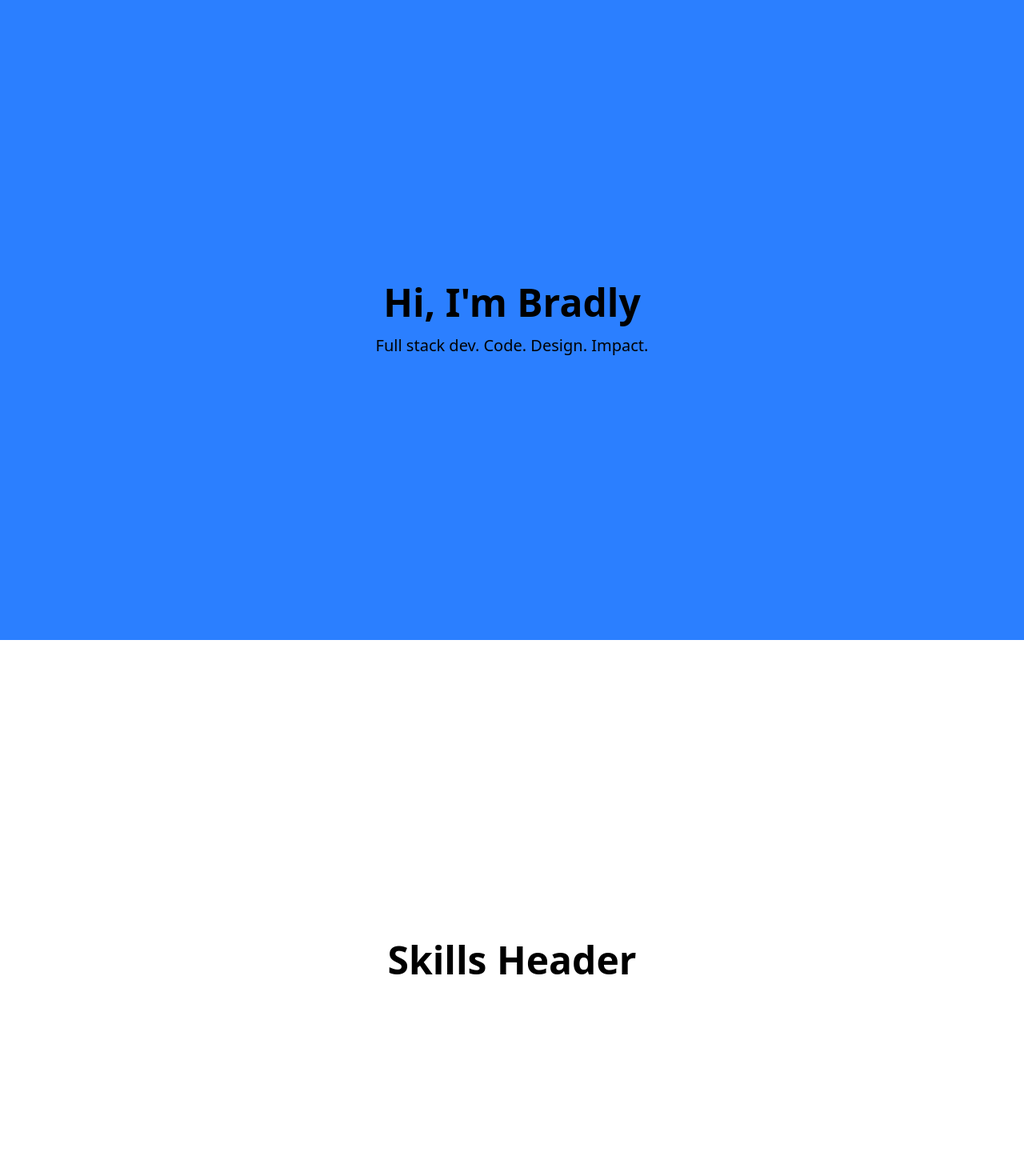
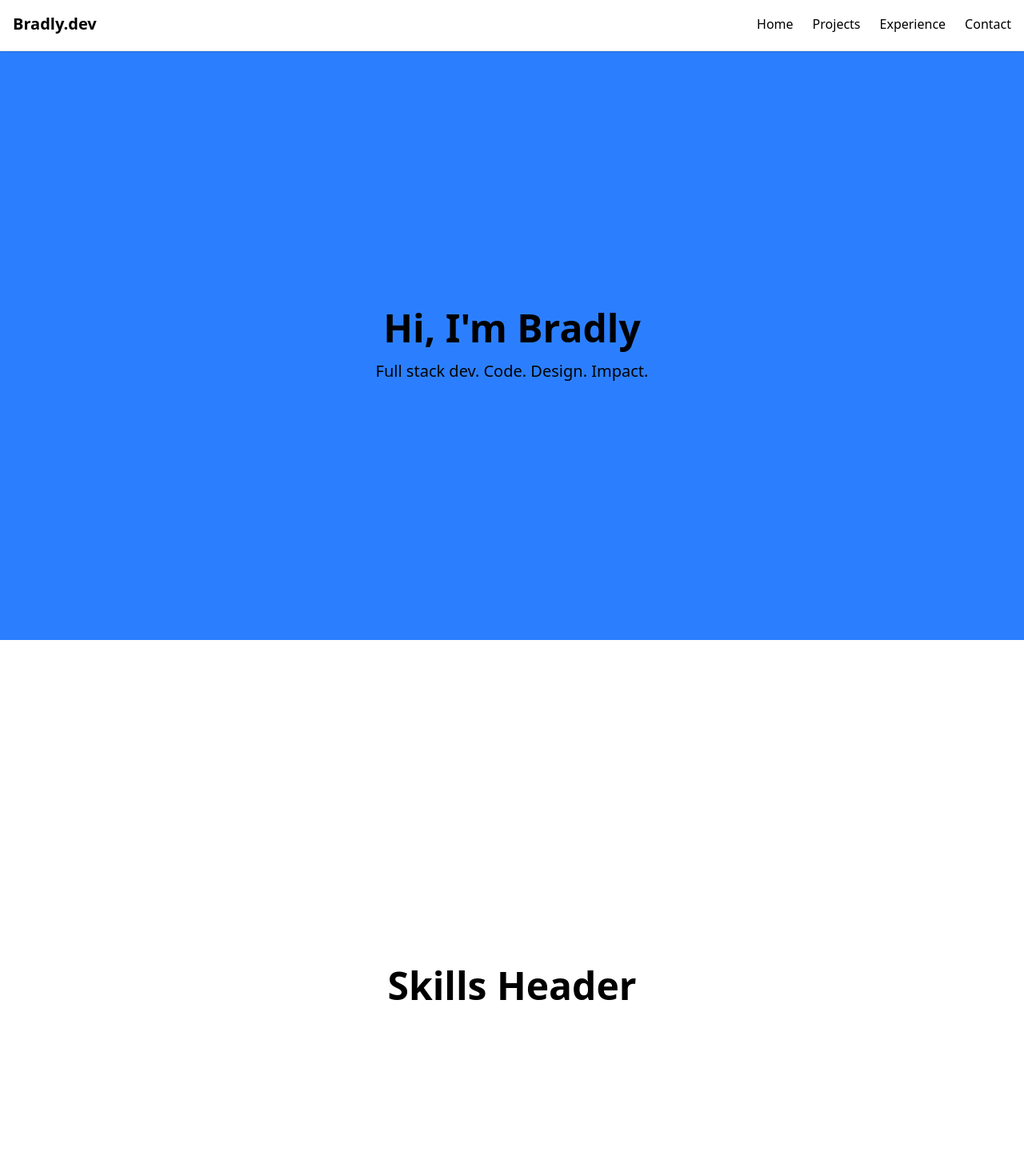
Before and after one commit to bradlylewis/my-portfolio-site, a React (Vite) app: page / in a window 1280 px wide. Shown: the top 1470 px of the page at 80% size. Built offline with nearby package versions, Linux system fonts and the light colour scheme.

Commit message:
update layout and styles

```diff
--- a/src/App.jsx
+++ b/src/App.jsx
@@ -3,11 +3,14 @@ import Skills from './components/Skills';
 import Projects from './components/Projects';
 import Experience from './components/Experience';
 import Contact from './components/Contact';
+import NavBar from './components/NavBar';
 
 function App() {
 
   return (
     <>
+    <div id="top" />
+      <NavBar />
       <Hero />
       <Skills />
       <Projects />
--- a/src/components/Contact.jsx
+++ b/src/components/Contact.jsx
@@ -1,7 +1,7 @@
 export default function Contact() {
   return (
-     <section className="h-screen bg-white flex items-center">
-      <div className="container mx-auto max-w-7xl px-4 text-center">
+     <section id="contact" className="h-screen bg-white flex items-center">
+      <div className="container pt-16 mx-auto max-w-7xl px-4 text-center">
         <h1 className="text-5xl font-bold">Contact Header</h1>
       </div>
     </section>
--- a/src/components/Experience.jsx
+++ b/src/components/Experience.jsx
@@ -1,7 +1,7 @@
 export default function Experience() {
   return (
-     <section className="h-screen bg-purple-500 flex items-center">
-      <div className="container mx-auto max-w-7xl px-4 text-center">
+     <section id="experience" className="h-screen bg-purple-500 flex items-center">
+      <div className="container pt-16 mx-auto max-w-7xl px-4 text-center">
         <h1 className="text-5xl font-bold">Experience Header</h1>
       </div>
     </section>
--- a/src/components/Hero.jsx
+++ b/src/components/Hero.jsx
@@ -1,6 +1,6 @@
 export default function Hero() {
   return (
-    <section className="h-screen bg-blue-500 flex items-center" >
+    <section id="hero" className="h-[calc(100vh-4rem)] bg-blue-500 flex items-center" >
       <div className="container mx-auto max-w-7xl px-4 text-center">
         <h1 className="text-5xl font-bold">Hi, I'm Bradly</h1>
         <p className="mt-4 text-xl">Full stack dev. Code. Design. Impact.</p>
--- /dev/null
+++ b/src/components/NavBar.jsx
@@ -0,0 +1,52 @@
+import { useState } from 'react';
+
+export default function Navbar() {
+  const [menuOpen, setMenuOpen] = useState(false);
+
+  return (
+    <nav className="sticky top-0 z-50 h-16 bg-white border-b border-gray-200 shadow">
+      <div className="max-w-7xl mx-auto px-4 py-4 flex justify-between items-center">
+        {/* Logo */}
+        <div className="text-xl font-bold">Bradly.dev</div>
+
+        {/* Desktop Menu (visible from md and up) */}
+        <ul className="hidden md:flex space-x-6">
+          <li><a href="#top" className="hover:underline">Home</a></li>
+          <li><a href="#projects" className="hover:underline">Projects</a></li>
+          <li><a href="#experience" className="hover:underline">Experience</a></li>
+          <li><a href="#contact" className="hover:underline">Contact</a></li>
+        </ul>
+
+        {/* Mobile Hamburger Button (hidden on md and up) */}
+        <button
+          className="md:hidden"
+          onClick={() => setMenuOpen(!menuOpen)}
+          aria-label="Toggle menu"
+        >
+          <svg
+            className="w-6 h-6"
+            fill="none"
+            stroke="currentColor"
+            viewBox="0 0 24 24"
+          >
+            {menuOpen ? (
+              <path strokeLinecap="round" strokeLinejoin="round" strokeWidth="2" d="M6 18L18 6M6 6l12 12" />
+            ) : (
+              <path strokeLinecap="round" strokeLinejoin="round" strokeWidth="2" d="M4 6h16M4 12h16M4 18h16" />
+            )}
+          </svg>
+        </button>
+      </div>
+
+      {/* Mobile Dropdown (only visible on small screens) */}
+      {menuOpen && (
+        <ul className="md:hidden px-4 pb-4 space-y-2 bg-white shadow">
+          <li><a href="#hero" onClick={() => setMenuOpen(false)}>Home</a></li>
+          <li><a href="#projects" onClick={() => setMenuOpen(false)}>Projects</a></li>
+          <li><a href="#experience" onClick={() => setMenuOpen(false)}>Experience</a></li>
+          <li><a href="#contact" onClick={() => setMenuOpen(false)}>Contact</a></li>
+        </ul>
+      )}
+    </nav>
+  );
+}
--- a/src/components/Projects.jsx
+++ b/src/components/Projects.jsx
@@ -1,7 +1,7 @@
 export default function Projects() {
   return (
-    <section className="h-screen bg-teal-500 flex items-center">
-      <div className="container mx-auto max-w-7xl px-4 text-center">
+    <section id="projects" className="h-screen bg-teal-500 flex items-center">
+      <div className="container pt-16 mx-auto max-w-7xl px-4 text-center">
         <h1 className="text-5xl font-bold">Projects Header</h1>
       </div>
     </section>
--- a/src/components/Skills.jsx
+++ b/src/components/Skills.jsx
@@ -1,7 +1,7 @@
 export default function Skills() {
   return (
-    <section className="h-screen bg-white-500 flex items-center">
-      <div className="container mx-auto max-w-7xl px-4 text-center">
+    <section id="skills" className="h-screen bg-white-500 flex items-center">
+      <div className="container pt-16 mx-auto max-w-7xl px-4 text-center">
         <h1 className="text-5xl font-bold">Skills Header</h1>
       </div>
     </section>
--- a/src/index.css
+++ b/src/index.css
@@ -1 +1,5 @@
 @import "tailwindcss";
+
+html {
+  scroll-behavior: smooth;
+}
```
